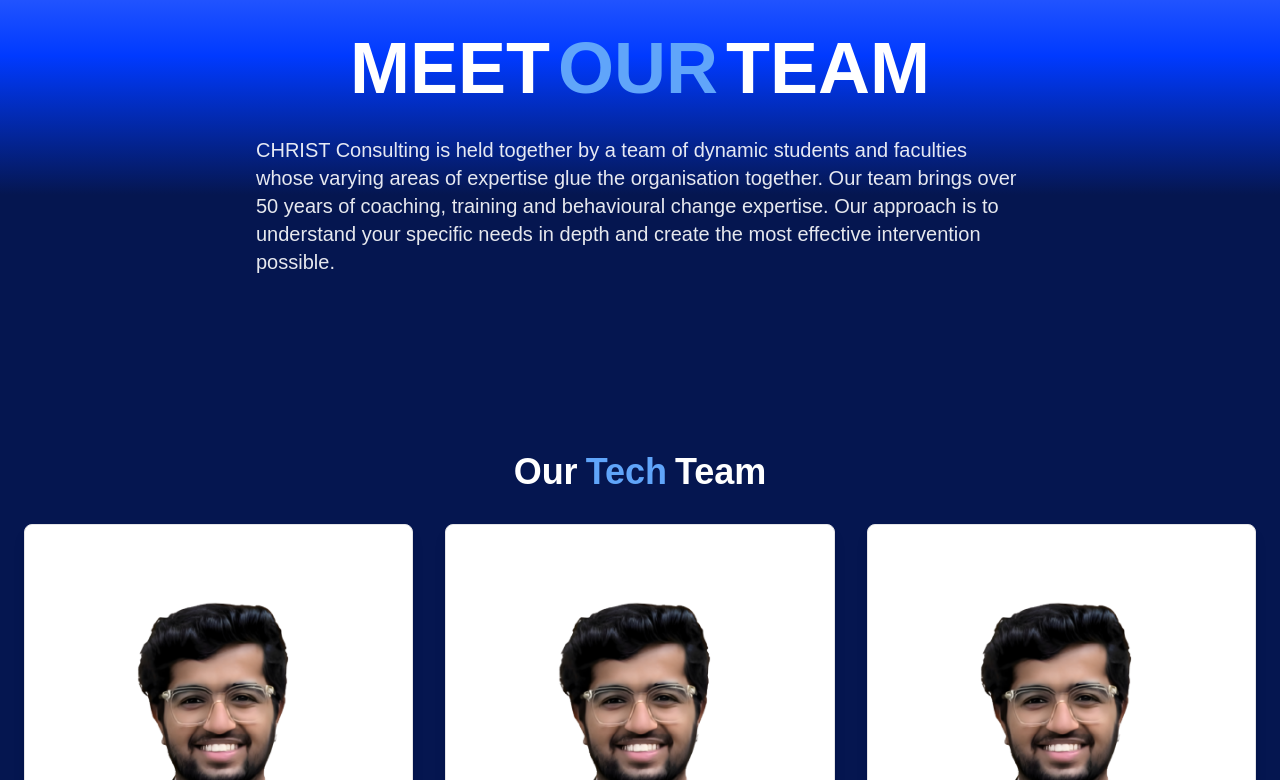
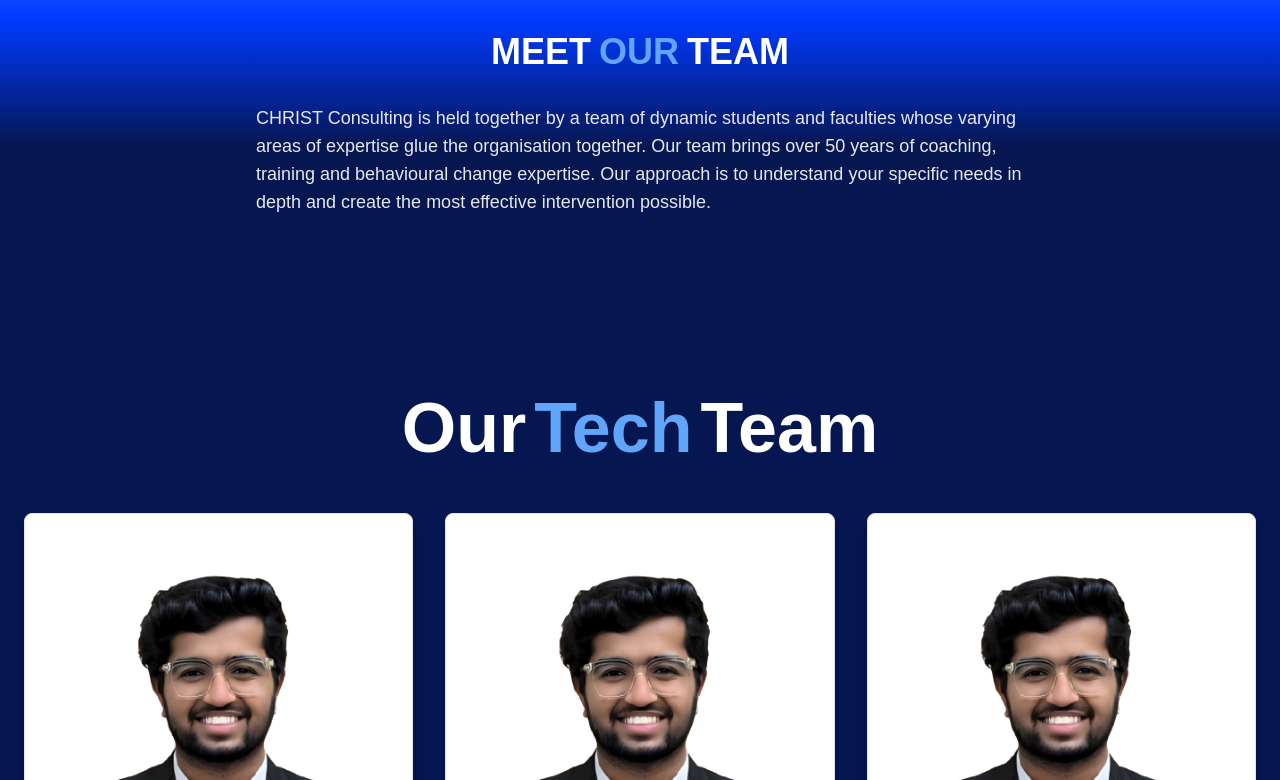
Before and after one commit to CHRIST-Consulting/TechTank-Portfolio-Website, a React (Vite) app: page /team in a window 1280 px wide. Shown: the part 380-1160 px from the top of the page. Built offline with nearby package versions, Linux system fonts and the light colour scheme.

Commit message:
Update MemberCard and Teams page layout; adjust styles and improve responsiveness

```diff
--- a/src/components/Teams/MemberCard.jsx
+++ b/src/components/Teams/MemberCard.jsx
@@ -3,7 +3,7 @@
 
 function MemberCard() {
     return (
-        <Card className="bg-white rounded-lg shadow-lg relative overflow-hidden group">
+        <Card className="bg-white rounded-lg shadow-lg relative overflow-hidden group max-h-[562px] max-w-[450px]">
             <div className={`absolute inset-0 opacity-0 group-hover:opacity-100 transition-opacity duration-300 bg-[url('/images/teams/card-bg.png')] bg-cover bg-center z-0`}></div>
 
             <img src={`/images/teams/profile.png`} alt={"name"} className='w-full relative h-[80%] object-cover z-1' />
--- a/src/pages/Teams.jsx
+++ b/src/pages/Teams.jsx
@@ -9,25 +9,25 @@
                 <div className="relative container mx-auto px-6 pt-32 pb-20">
                     <div className="max-w-4xl mx-auto text-center">
                         <img src="/images/teams/teams_top.png" alt="Team Illustration" className="w-full max-w-3xl mx-auto" />
-                        <h1 className="flex gap-2 text-4xl md:text-5xl lg:text-7xl font-bold mb-8 justify-center">
+                        <h1 className="flex gap-2 text-4xl font-bold mb-8 justify-center">
                             <span className="text-white">MEET</span>
                             <span className="text-blue-400">OUR</span>
                             <span className="text-white">TEAM</span>
                         </h1>
-                        <p className="md:text-lg lg:text-xl text-white/90 max-w-3xl mx-auto leading-relaxed text-left mt-4">
+                        <p className="md:text-lg text-white/90 max-w-3xl mx-auto leading-relaxed text-left mt-4">
                             CHRIST Consulting is held together by a team of dynamic students and faculties whose varying areas of expertise glue the organisation together. Our team brings over 50 years of coaching, training and behavioural change expertise. Our approach is to understand your specific needs in depth and create the most effective intervention possible.
                         </p>
                     </div>
                 </div>
             </section>
 
-            <section className="py-20 container mx-auto px-6">
+            <section className="py-16 container mx-auto px-6">
                 <div className="w-full mb-8">
-                    <h1 className="flex gap-2 text-4xl font-bold justify-center">
-                        <span className="text-white">Our</span>
-                        <span className="text-blue-400">Tech</span>
-                        <span className="text-white">Team</span>
-                    </h1>
+                    <div className="flex gap-2 lg:text-[70px] text-[40px] font-bold justify-center">
+                        <h1 className="text-white">Our</h1>
+                        <h1 className="text-blue-400">Tech</h1>
+                        <h1 className="text-white">Team</h1>
+                    </div>
                 </div>
 
                 <div className="grid grid-cols-1 md:grid-cols-3 gap-8">
```
